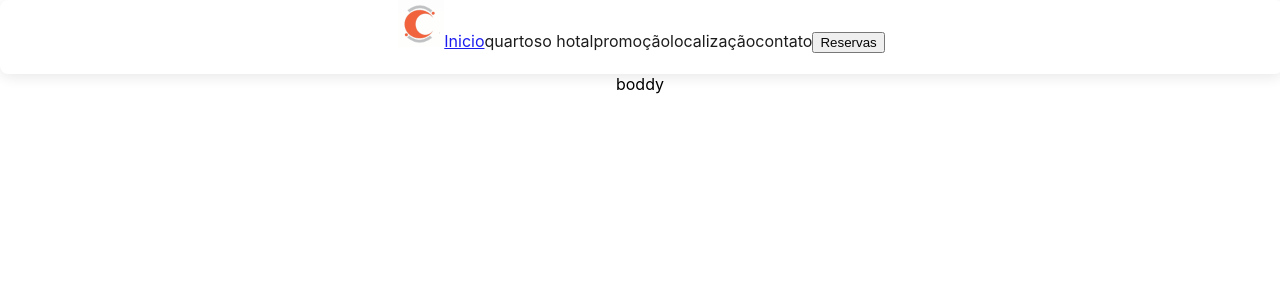
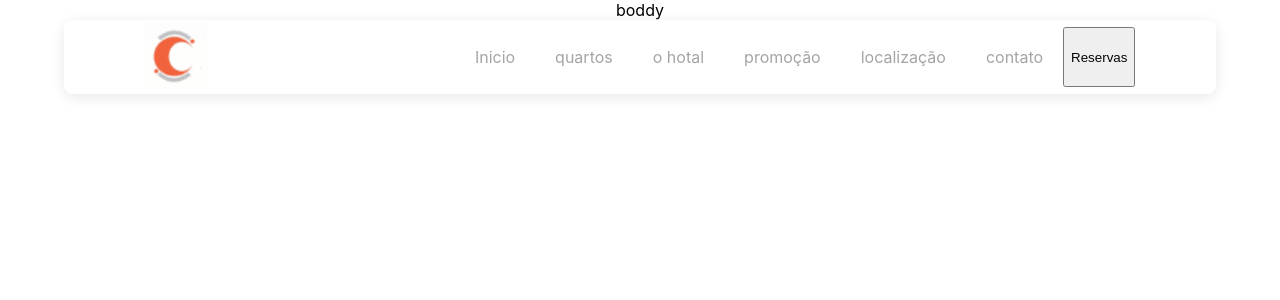
Before and after one commit to dekopossas/hotelSinglePage, a React (Create React App) app in the folder itaparica-hotel/: page / in a window 1280 px wide. Shown: the top 300 px of the page. Built offline with nearby package versions, Linux system fonts and the light colour scheme.

Commit message:
ta saindo de mais essa nav bar

```diff
--- a/itaparica-hotel/src/componentes/Navbar/index.js
+++ b/itaparica-hotel/src/componentes/Navbar/index.js
@@ -3,24 +3,41 @@ import styled from 'styled-components';
 import logoHeader from './imagens/logoHeader.png';
 
 const Nav = styled.nav`
-  top: 13px;
-  left: 42px;
-  width: 1283px;
+  width: 90%;
   height: 74px;
   background: #ffffff 0% 0% no-repeat padding-box;
   box-shadow: 0px 3px 16px #0000001a;
   border-radius: 8px;
   opacity: 0.98;
+  position: absolute;
+  display: flex;
+  justify-content: space-between;
+  align-items: center;
+  margin: 20px 5%;
 `;
+
+const NavButton = styled.nav`
+  display: flex;
+  margin: 7%;
+`;
+
+
 const LogoHeader = styled.a`
+  opacity: 1;
+  margin: 7%
+`;
+
+const ImageLogo = styled.img`
   width: 62px;
   height: 65px;
-  opacity: 1;
 `;
 
-const Button1 = styled.a`
+const Button1 = styled.li`
   opacity: 0.9;
-  hover: 1;
+  cursor: pointer;
+  color: #9A9A9A;
+  list-style: none;
+  margin: 20px
 `;
 
 const Button2 = styled.button``;
@@ -29,8 +46,9 @@ const NavBar = () => {
   return (
     <Nav>
       <LogoHeader href="#">
-        <img src={logoHeader} alt="hotel itaparica"></img>
+        <ImageLogo src={logoHeader} alt="hotel itaparica"></ImageLogo>
       </LogoHeader>
+      <NavButton>
         <Button1 href="#">Inicio</Button1>
         <Button1>quartos</Button1>
         <Button1>o hotal</Button1>
@@ -38,6 +56,7 @@ const NavBar = () => {
         <Button1>localização</Button1>
         <Button1>contato</Button1>
         <Button2>Reservas</Button2>
+      </NavButton>
     </Nav>
   );
 };
```
Lines whose indentation alone changed are shown as unchanged.
